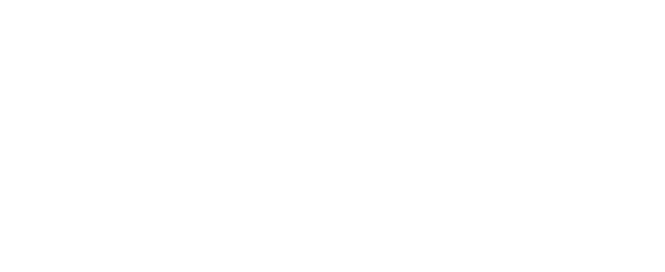
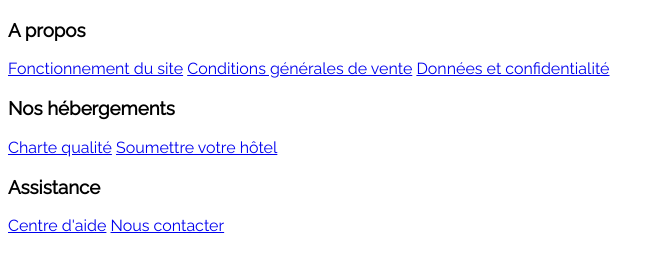
Before and after one commit to srh-mji/SarahMajewski_3_01032021, a plain HTML site: page SarahMajewski_2_21012021/index.html in a window 1280 px wide. Shown: the whole page, without its empty margins (0-665 px from the left). Drawn offline with Linux system fonts and the light colour scheme.

Commit message:
Footer HTML

```diff
--- a/SarahMajewski_2_21012021/index.html
+++ b/SarahMajewski_2_21012021/index.html
@@ -11,7 +11,24 @@
 </head>
 
 <body>
-
+  <footer>
+    <div class="footer">
+        <h3>A propos </h3>
+        <a href="#">Fonctionnement du site</a>
+        <a href="#">Conditions générales de vente</a>
+        <a href="#">Données et confidentialité</a>
+    </div>
+    <div class="footer">
+        <h3>Nos hébergements </h3>
+        <a href="#">Charte qualité</a>
+        <a href="#">Soumettre votre hôtel</a>
+    </div>
+    <div class="footer">
+        <h3>Assistance</h3>
+        <a href="#">Centre d'aide</a>
+        <a href="#">Nous contacter</a>
+    </div>
+</footer>
 </body>
 
 </html>
```
